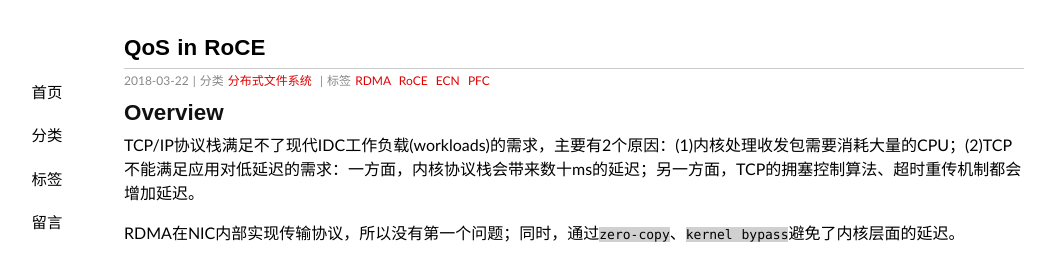
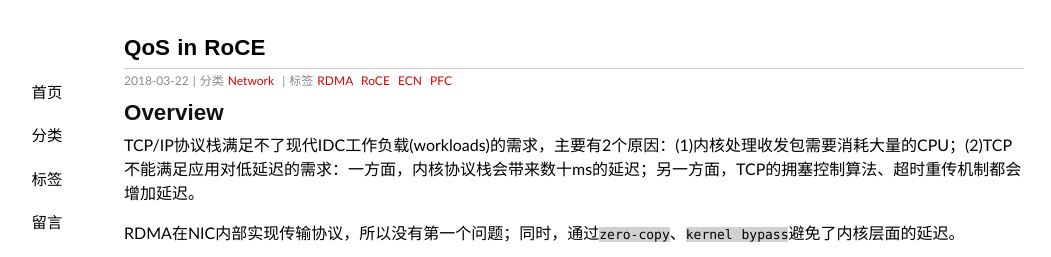
Before and after one commit to skyatlantis/skyatlantis.github.io, a Jekyll site: the page built from _posts/2018-03-22-qos-in-roce.md, in a window 1280 px wide and 900 px high. Shown: the top 257 px of the window, without its empty margins (66-1117 px from the left). Built offline with Jekyll 4.4.1, drawn with Linux system fonts in a browser that asks for light colours; some web fonts are replaced; comment, search, counter and statistics services are not loaded.

Commit message:
Update 2018-03-22-qos-in-roce.md

```diff
--- a/_posts/2018-03-22-qos-in-roce.md
+++ b/_posts/2018-03-22-qos-in-roce.md
@@ -2,7 +2,7 @@
 layout: post
 title: QoS in RoCE
 date: 2018-03-22 18:28:30
-categories: 分布式文件系统
+categories: Network
 tags: RDMA RoCE ECN PFC
 excerpt: QoS in RoCE
 ---
```
